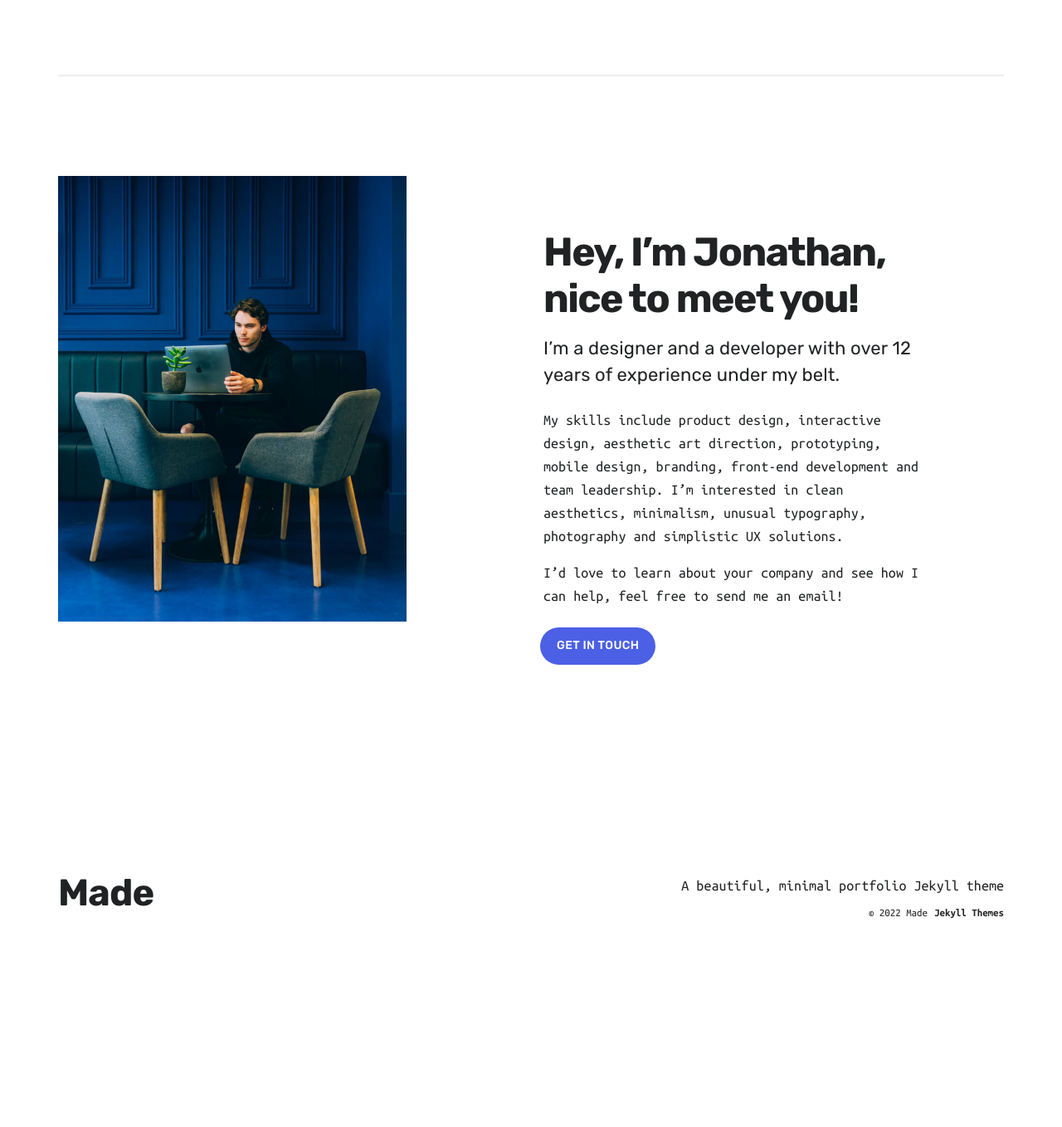
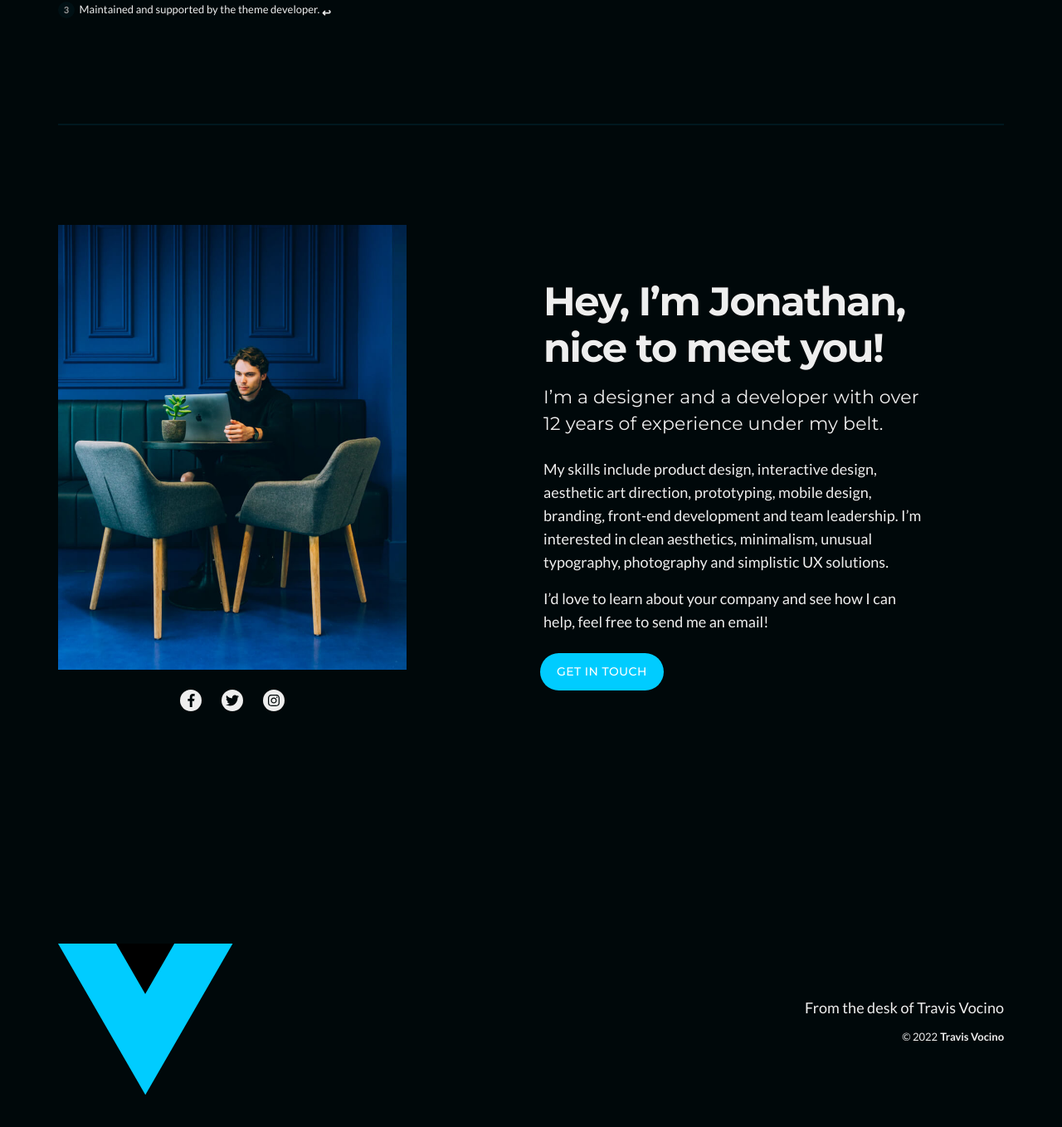
Before and after one commit to vocino/vocino, a Jekyll site: the page built from _projects/2019-07-24-demo-project.md, in a window 1280 px wide and 1400 px high, scrolled down 6945 px. Shown: the top 1358 px of the window at 83% size. Built offline with Jekyll 4.4.1, drawn with Linux system fonts in a browser that asks for light colours; nearby versions of some CDN libraries; before the commit the page ends 8132 px from its top, so only the background shows below that; some of the changed text lies outside the part shown.

Commit message:
Jekyll refactor

```diff
--- a/_config.yml
+++ b/_config.yml
@@ -1,4 +1,4 @@
-site: Made Jekyll Theme
+site: Vocino
 
 url:
 baseurl:
--- a/_includes/footer.html
+++ b/_includes/footer.html
@@ -15,8 +15,8 @@
 			{% if site.data.settings.footer_settings.tagline %}
 			<p>{{ site.data.settings.footer_settings.tagline }}</p>
 			{% endif %}
-			<span class="footnote">© {{ 'now' | date: "%Y" }} {{ site.data.settings.basic_settings.site_title }}</span>
-			<a href="https://jekyllthemes.io" class="footnote" target="_blank">Jekyll Themes</a>
+			<span class="footnote">© {{ 'now' | date: "%Y" }}</span>
+			<a href="https://vocino.com" class="footnote" target="_blank">Travis Vocino</a>
 		</div>
 
 	</div>
--- a/css/style.scss
+++ b/css/style.scss
@@ -14,13 +14,13 @@
 
 // Colors
 
-$background-color: {{ site.data.settings.color_settings.background_color }};
-$background-alt-color: {{ site.data.settings.color_settings.background_alt_color }};
-$border-color: {{ site.data.settings.color_settings.border_color }};
+$background-color: darken({{ site.data.settings.color_settings.accent_color }}, 48%);
+$background-alt-color: darken({{ site.data.settings.color_settings.accent_color }}, 46%);
+$border-color: darken({{ site.data.settings.color_settings.accent_color }}, 44%);
 
-$text-dark-color: {{ site.data.settings.color_settings.text_dark_color }};
-$text-medium-color: {{ site.data.settings.color_settings.text_medium_color }};
-$text-light-color: {{ site.data.settings.color_settings.text_light_color }};
+$text-dark-color: #eee;
+$text-medium-color: #ccc;
+$text-light-color: #999;
 
 $accent-color: {{ site.data.settings.color_settings.accent_color }};
 
```
Also changed, not shown: _data/settings.yml (+19 -19 lines), index.html (+4 -4 lines), Gemfile.lock (added), _README.md (renamed from README.md), images/favicon.png, images/v.svg (added).
